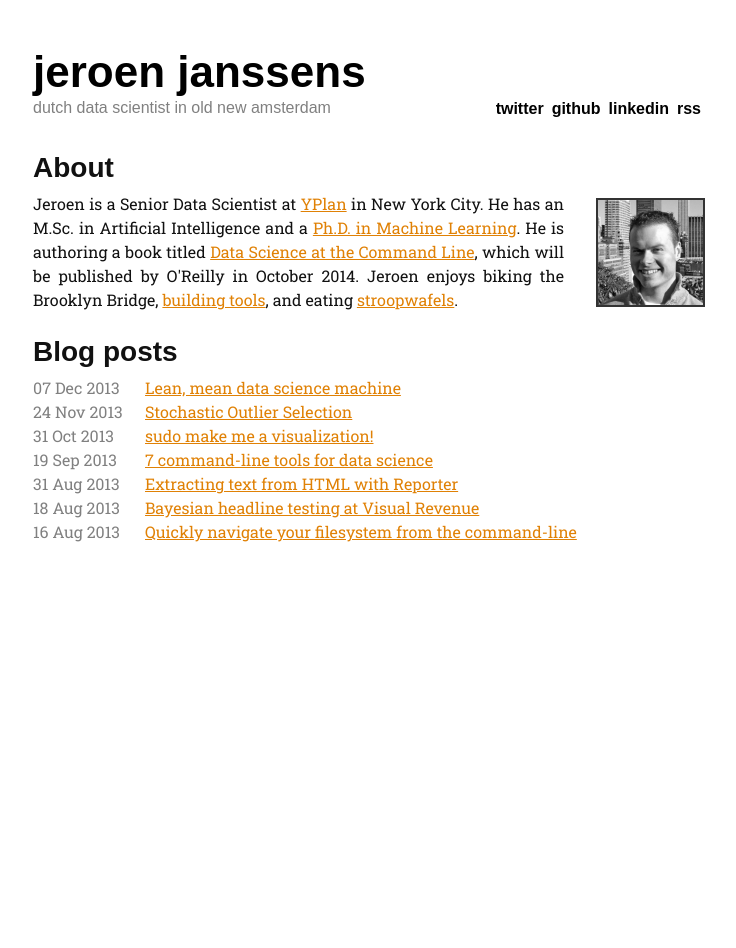
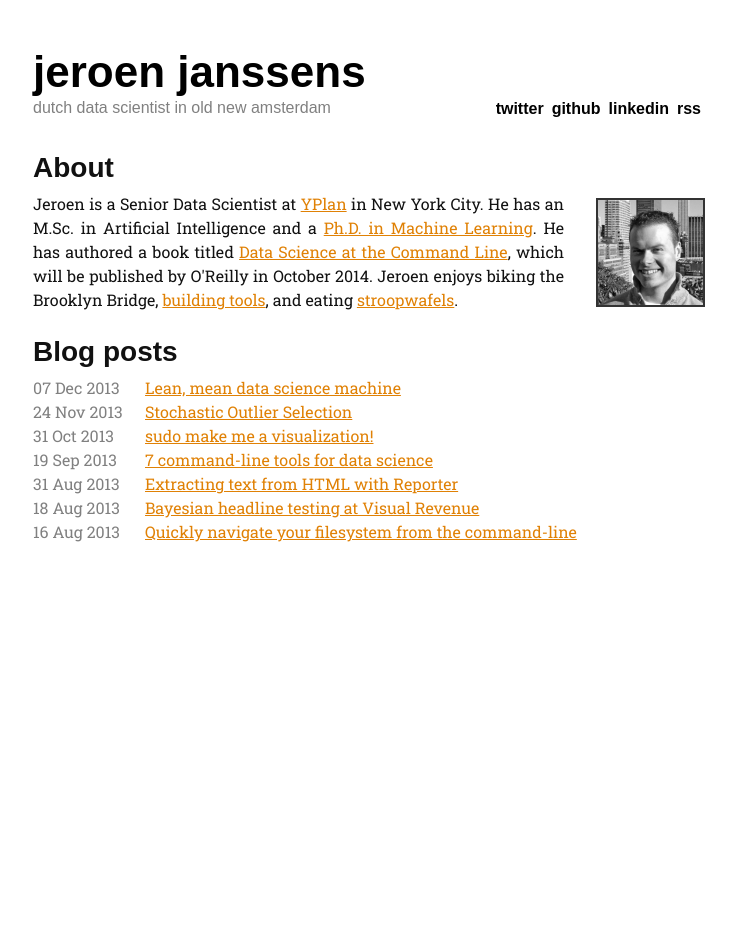
Before and after one commit to jeroenjanssens/jeroenjanssens.github.io, a Jekyll site: the page built from index.html, in a window 1280 px wide. Shown: the whole page, without its empty margins (271-1007 px from the left). Built offline with Jekyll 4.4.1, drawn with Linux system fonts in a browser that asks for light colours; some web fonts are replaced; Markdown is read by kramdown in place of the engine named in the settings.

Commit message:
change link to book

```diff
--- a/index.html
+++ b/index.html
@@ -7,7 +7,7 @@
 	<a href="/img/jeroenjanssens.jpg"><img id="face" title="Jeroen Janssens" alt="Jeroen Janssens" src="/img/jeroenjanssens.jpg" /></a>
 	Jeroen is a Senior Data Scientist at <a href="http://www.yplanapp.com/">YPlan</a> in New York City.
 	He has an M.Sc. in Artificial Intelligence and a <a href="https://github.com/jeroenjanssens/phd-thesis">Ph.D. in Machine Learning</a>.
-	He is authoring a book titled <a href="http://shop.oreilly.com/product/0636920032823.do">Data Science at the Command Line</a>, which will be published by O'Reilly in October 2014.
+	He has authored a book titled <a href="http://datascienceathecommandline.com">Data Science at the Command Line</a>, which will be published by O'Reilly in October 2014.
 	Jeroen enjoys biking the Brooklyn Bridge, <a href="https://github.com/jeroenjanssens">building tools</a>, and eating <a href="http://en.wikipedia.org/wiki/Stroopwafel">stroopwafels</a>.
 	<p></p>
 	<h2>Blog posts</h2>
```
Also changed, not shown: 1 other file.
